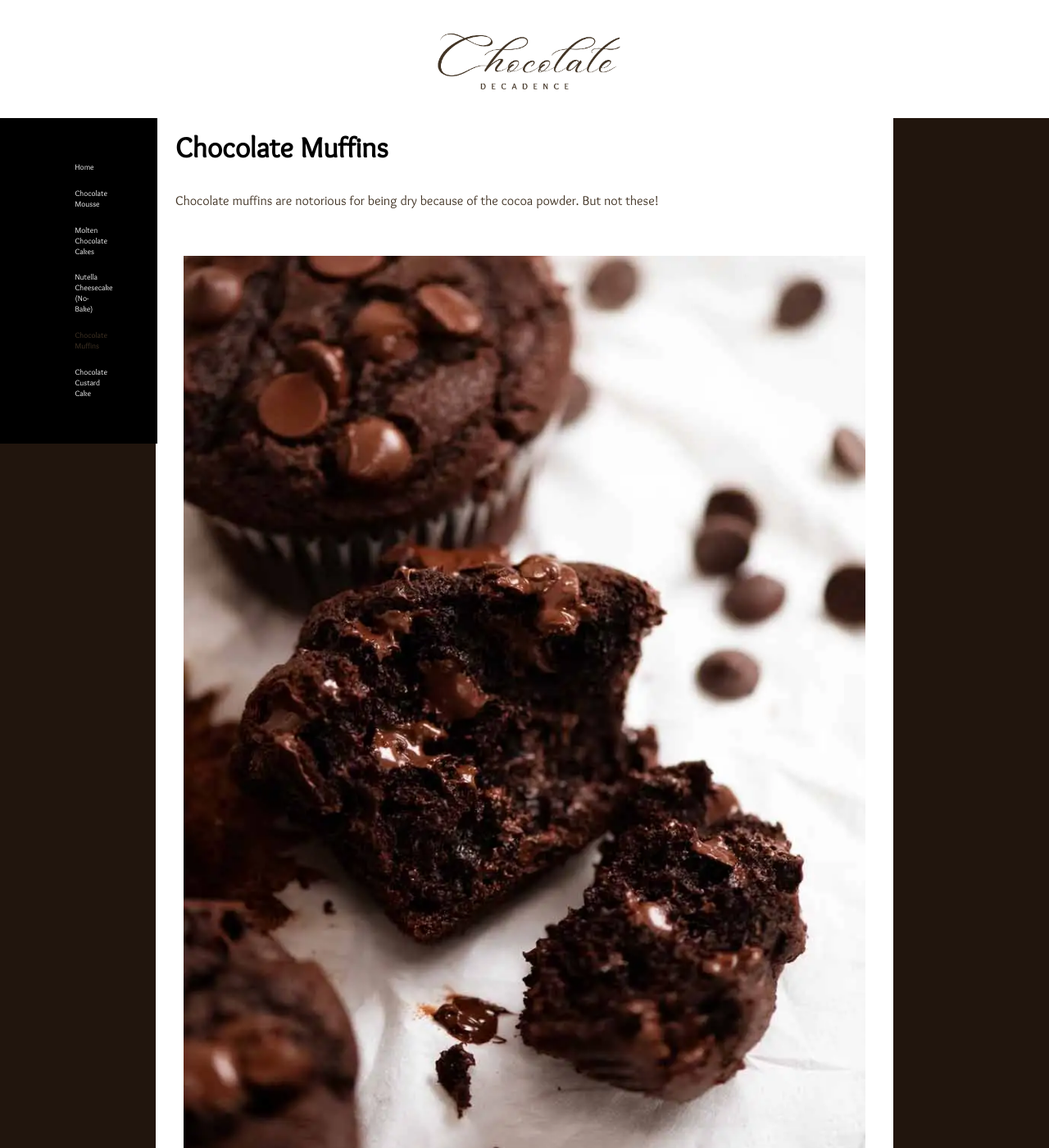
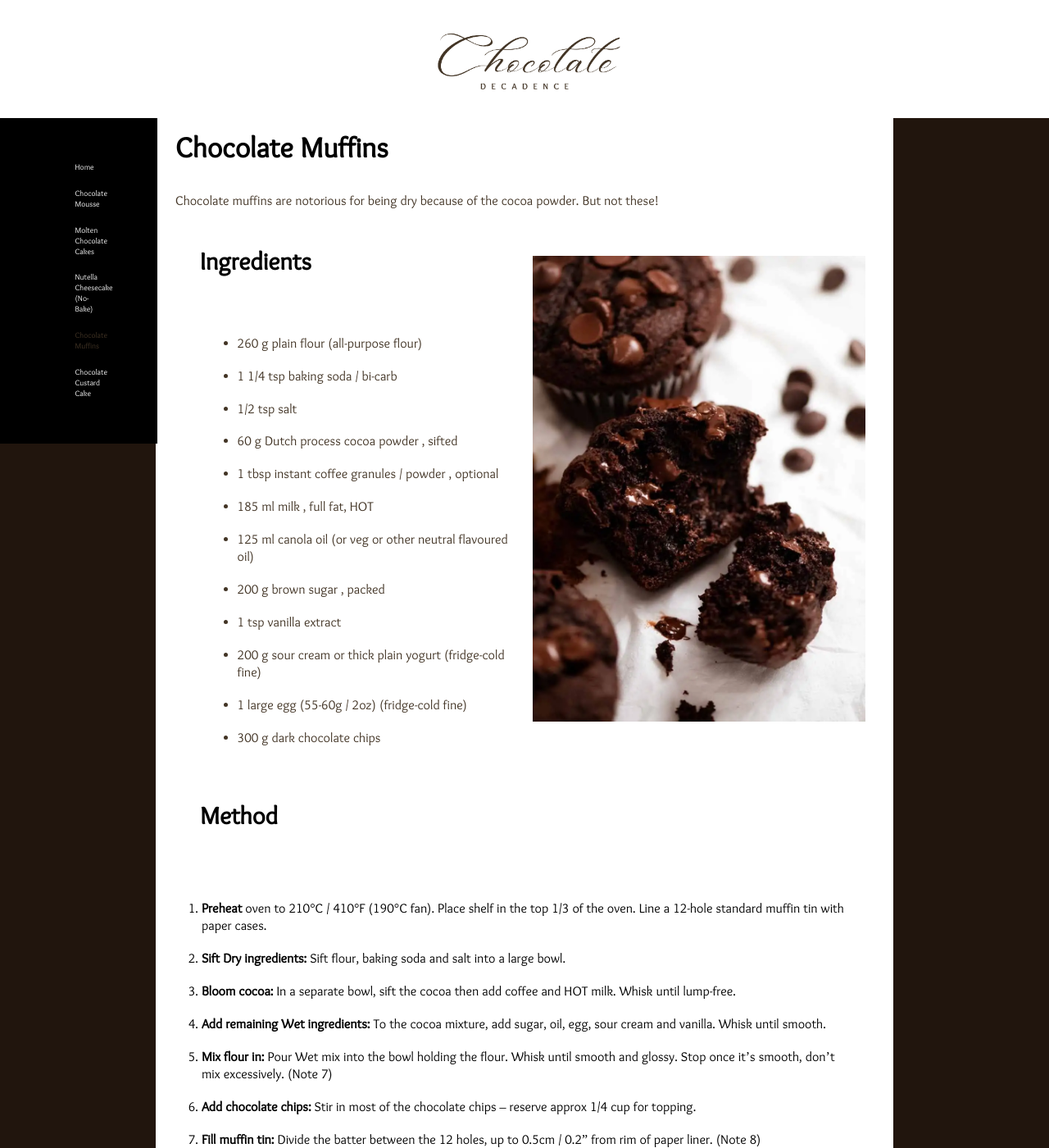
Before and after one commit to nicoleanncarter/recipes, a Jekyll site: the page built from _recipes/recipe2.md, in a window 1280 px wide and 1400 px high. Shown: the whole window at 82% size. Built offline with Jekyll 4.4.1, drawn with Linux system fonts in a browser that asks for light colours.

Commit message:
Update recipes.css

```diff
--- a/styles/recipes.css
+++ b/styles/recipes.css
@@ -163,7 +163,7 @@ padding: 2em;
 
   p:has(img) {
     float:right;
-    width:100%;
+    width: 50%;
     padding: 10px;
     margin-left: 0;
   }
@@ -232,3 +232,7 @@ nav {
   flex-wrap: wrap;
   justify-content: space-around;
 }
+
+.video-box {
+  width: 100%;
+}
```
